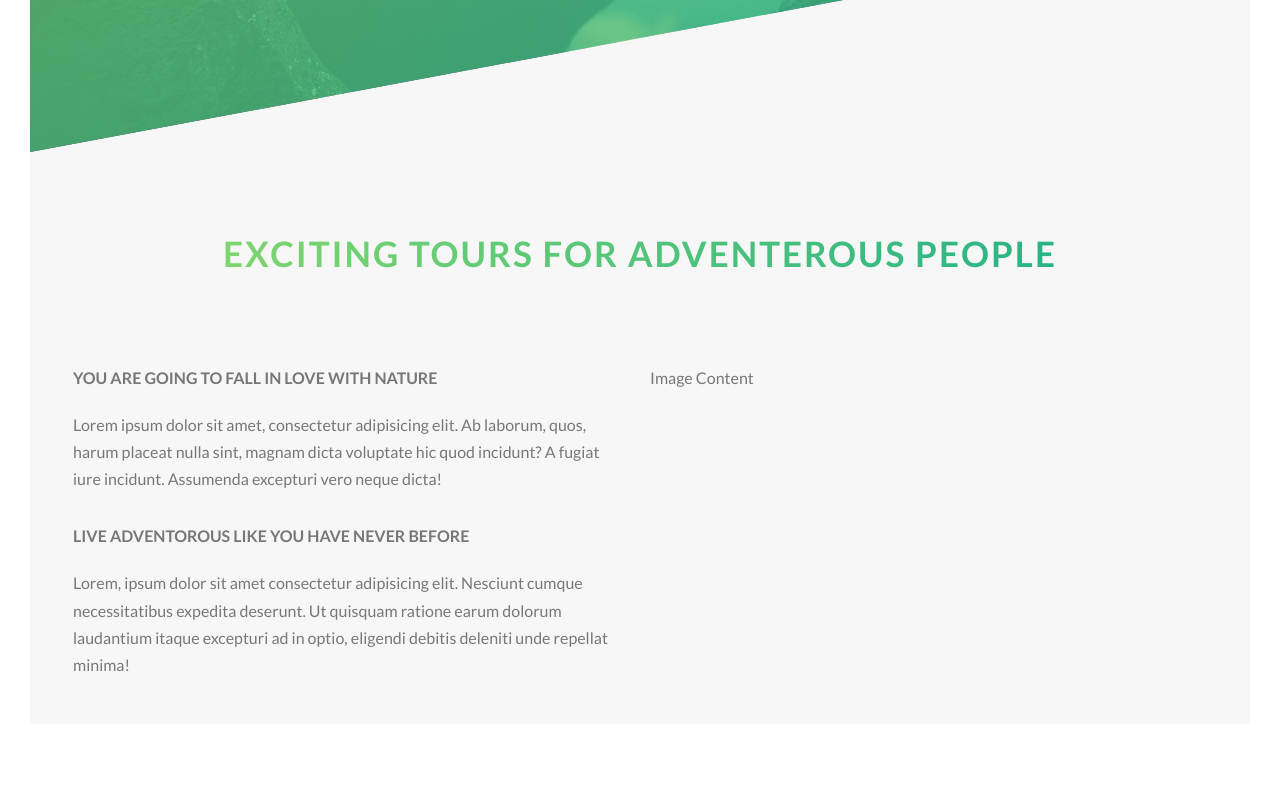
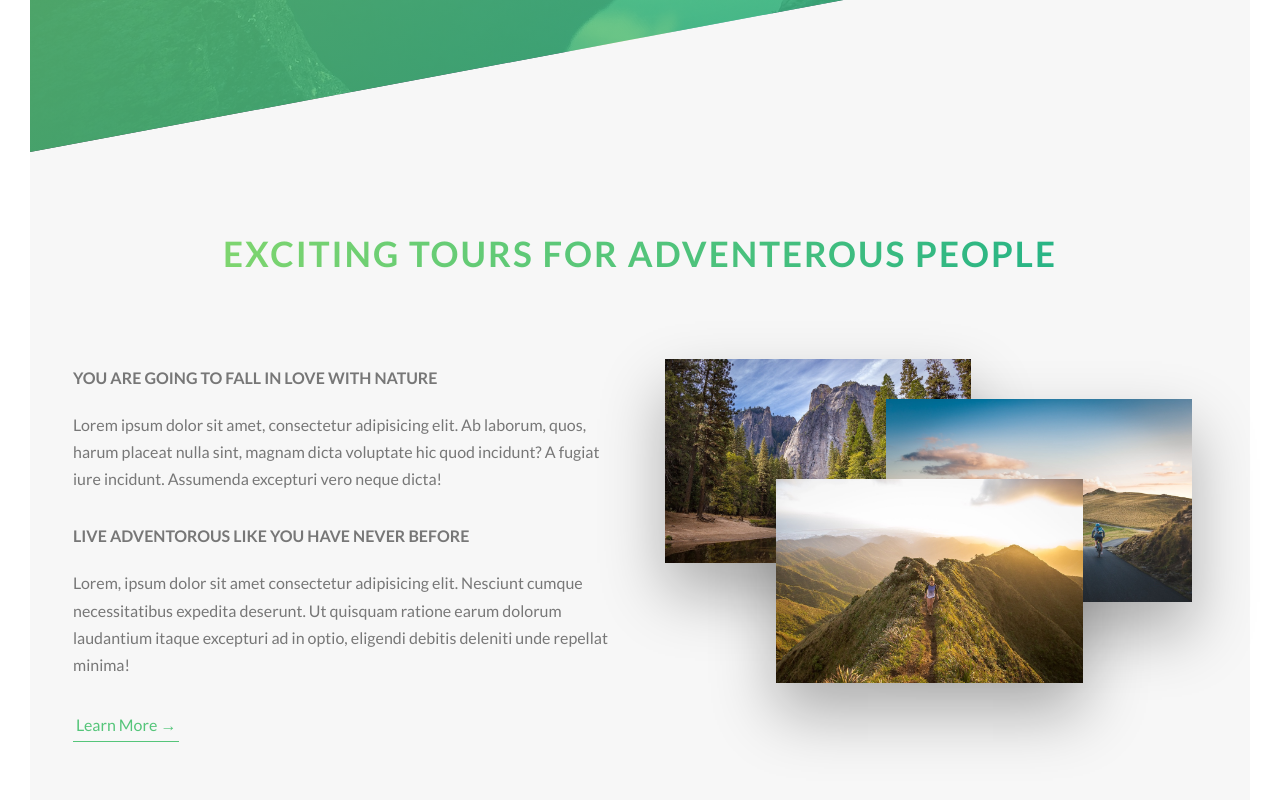
Before and after one commit to Supreme-Chandru/Natour, a website: page index.html in a window 1280 px wide. Shown: the part 638-1438 px from the top of the page. Before the commit the page ends 1392 px from the top, so only its background shows below. Drawn offline with Linux system fonts and the light colour scheme.

Commit message:
Feat: second section

```diff
--- a/index.html
+++ b/index.html
@@ -53,9 +53,15 @@
                         <p class="paragraph">
                             Lorem, ipsum dolor sit amet consectetur adipisicing elit. Nesciunt cumque necessitatibus expedita deserunt. Ut quisquam ratione earum dolorum laudantium itaque excepturi ad in optio, eligendi debitis deleniti unde repellat minima!
                         </p>
+
+                        <a class="btn-text">Learn More &rarr;</a>
                     </div>
                     <div class="col-1-of-2">
-                        Image Content
+                        <div class="composition">
+                            <img src="img/nat-1-large.jpg" alt="Photo 1" class="composition__photo composition__photo--p1">
+                            <img src="img/nat-2-large.jpg" alt="Photo 2" class="composition__photo composition__photo--p2">
+                            <img src="img/nat-3-large.jpg" alt="Photo 3" class="composition__photo composition__photo--p3">
+                        </div>
                     </div>
                 </div>
             </section>
--- a/sass/components/_button.scss
+++ b/sass/components/_button.scss
@@ -55,3 +55,32 @@
     }
 
 }
+
+.btn-text {
+
+    text-decoration: none;
+    font-size: $default-font-size;
+    color: $color-primary;
+    border-bottom: 1px solid $color-primary;
+    transition: 0.2s all;
+    display: inline-block;
+    padding: 3px;
+
+    &:link,
+    &:visited {
+        text-decoration: none;
+
+    }
+
+    &:hover {
+        background-color: $color-primary;
+        color: $color-white;
+        box-shadow: 0 1rem 2rem rgba($color-black, 0.2);
+        transform: translateY(-2px);
+    }
+
+    &:active {
+        box-shadow: 0 .8rem 1.8rem rgba($color-black, 0.2);
+        transform: translateY(0);
+    }
+}
--- /dev/null
+++ b/sass/components/_composition.scss
@@ -0,0 +1,40 @@
+.composition {
+    position: relative;
+
+    &__photo {
+        width: 55%;
+        position: absolute;
+        box-shadow: 0 3rem 6rem rgba($color-black, 0.3);
+        z-index: 0;
+        transition: .3s all;
+        margin: 1.5rem;
+        outline-offset: 1.5rem;
+
+        &:hover {
+            z-index: 1;
+            box-shadow: 0 5rem 8rem rgba($color-black, 0.6);
+            transform: scale(1.1) translateY(-1rem);
+            outline: 1.5rem solid $color-primary;
+
+        }
+
+        &--p1 {
+            left: 0;
+            top: -2rem;
+        }
+        &--p2 {
+            right: 0;
+            top: 2rem;
+        }
+        &--p3 {
+            left: 20%;
+            top: 10rem;
+        }
+    }
+
+    &:hover &__photo:not(:hover) {
+        transform: scale(0.8);
+    }
+
+
+}
--- a/sass/pages/_home.scss
+++ b/sass/pages/_home.scss
@@ -1,6 +1,5 @@
 .section-about {
     background-color: $color-grey-dark-1;
-    height: 100vh;
     margin-top: -28.5vh;
     padding: 30rem 0;
 }
--- a/sass/style.scss
+++ b/sass/style.scss
@@ -8,6 +8,7 @@
 @import "base/utilities";
 
 @import "components/button";
+@import "components/composition";
 
 @import "layout/header";
 @import "layout/grid";
```
Also changed, not shown: css/style.css, 1 other file.
